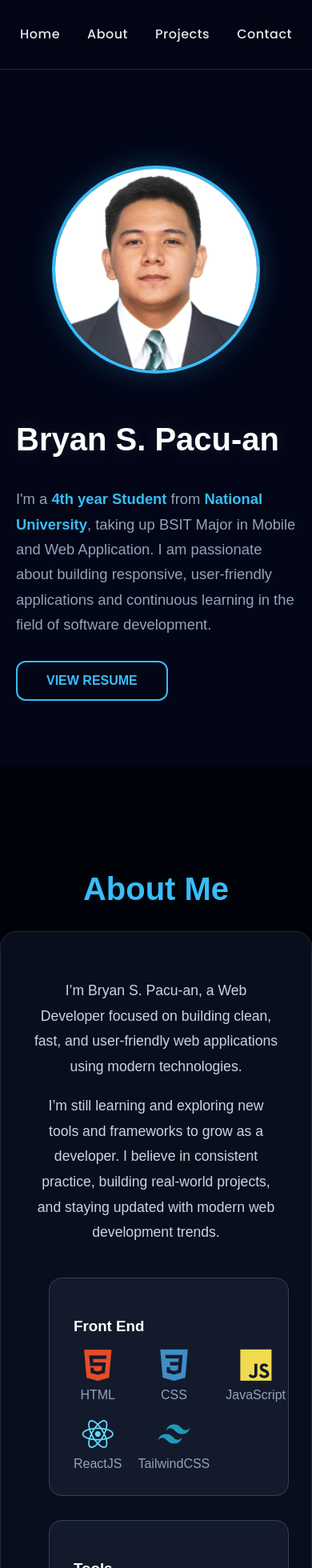
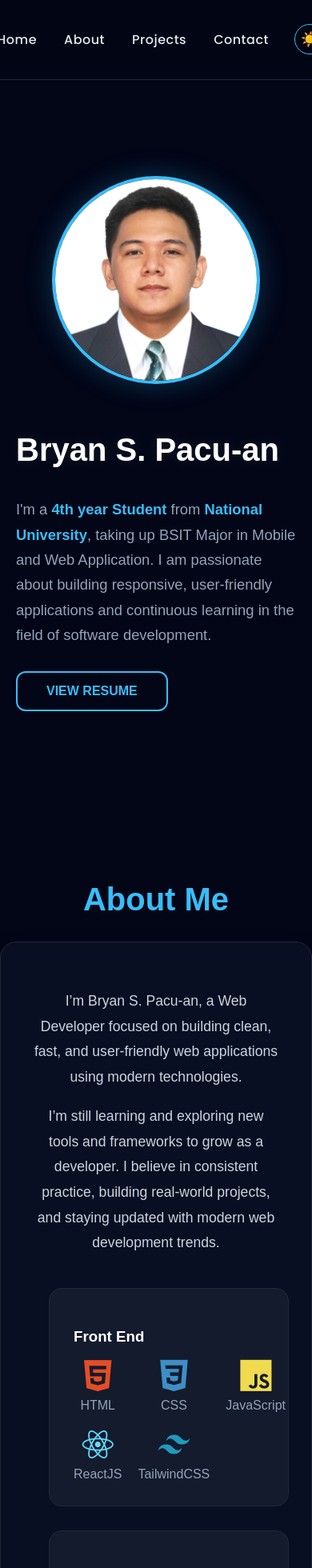
Before and after one commit to bryan-ctrl/MyportfolioZXC, a React (Vite) app: page / in a window 390 px wide. Shown: the top 1960 px of the page at 80% size. Built offline with nearby package versions, Linux system fonts and the light colour scheme.

Commit message:
Doned Light/Dark Mode

```diff
--- a/src/components/Navbar.jsx
+++ b/src/components/Navbar.jsx
@@ -1,4 +1,21 @@
+import React, { useState, useEffect } from "react";
+
 export default function Navbar() {
+  // Naka-default tayo sa Dark Mode (true)
+  const [isDarkMode, setIsDarkMode] = useState(true);
+
+  useEffect(() => {
+    if (isDarkMode) {
+      document.documentElement.setAttribute("data-theme", "dark");
+    } else {
+      document.documentElement.setAttribute("data-theme", "light");
+    }
+  }, [isDarkMode]);
+
+  const toggleTheme = () => {
+    setIsDarkMode(!isDarkMode);
+  };
+
   return (
     <nav className="nav">
       <ul className="nav-links">
@@ -6,7 +23,13 @@ export default function Navbar() {
         <li><a href="#about">About</a></li>
         <li><a href="#projects">Projects</a></li>
         <li><a href="#contact">Contact</a></li>
+        {/* Heto ang Toggle Button sa dulo */}
+        <li className="theme-toggle-li">
+          <button className="theme-toggle-btn" onClick={toggleTheme}>
+            {isDarkMode ? "☀️" : "🌙"}
+          </button>
+        </li>
       </ul>
     </nav>
-  )
+  );
 }
--- a/src/styles/app.css
+++ b/src/styles/app.css
@@ -1,24 +1,51 @@
 @import url('https://fonts.googleapis.com/css2?family=Poppins:wght@300;400;500;600;700;800&display=swap');
+
+/* ========== THEME VARIABLES ONLY ========== */
+:root {
+  --main-bg: #020617;
+  --card-bg: rgba(15, 23, 42, 0.6);
+  --box-bg: rgba(30, 41, 59, 0.5);
+  --text-primary: #ffffff;
+  --text-secondary: #e2e8f0;
+  --text-muted: #94a3b8;
+  --text-light: #cbd5e1;
+  --accent: #38bdf8;
+  --border-line: #1e293b;
+  --nav-bg: rgba(2, 6, 23, 0.9);
+}
+
+[data-theme='light'] {
+  --main-bg: #f8fafc;
+  --card-bg: #ffffff;
+  --box-bg: #f1f5f9;
+  --text-primary: #0f172a;
+  --text-secondary: #1e293b;
+  --text-muted: #475569;
+  --text-light: #334155;
+  --accent: #0284c7;
+  --border-line: #e2e8f0;
+  /* Inalis natin ang update sa --nav-bg dito para hindi magbago ang Navbar */
+}
 
 /* ========== Global & Background Setup ========== */
 * {
   box-sizing: border-box;
+  transition: background 0.3s ease, color 0.3s ease, border-color 0.3s ease;
 }
 
 body {
   margin: 0;
-  /* Lahat ay gagawing Poppins */
   font-family: 'Poppins', sans-serif;
-  color: #e2e8f0;
-  background-color: #020617;
-  /* Tinanggal ang bituin background image */
+  color: var(--text-secondary);
+  background-color: var(--main-bg);
   scroll-behavior: smooth;
 }
+
 /* Loader Screen */
 .loader-screen {
   position: fixed;
   inset: 0;
-  background: #020617;
+  background: var(--main-bg);
   display: flex;
   flex-direction: column;
   justify-content: center;
@@ -30,14 +57,14 @@ body {
   width: 60px;
   height: 60px;
   border: 5px solid rgba(56, 189, 248, 0.1);
-  border-top: 5px solid #38bdf8;
+  border-top: 5px solid var(--accent);
   border-radius: 50%;
   animation: spin 1s linear infinite;
 }
 
 .loader-text {
   margin-top: 15px;
-  color: #38bdf8;
+  color: var(--accent);
   font-weight: 600;
   letter-spacing: 1px;
 }
@@ -46,7 +73,7 @@ body {
   to { transform: rotate(360deg); }
 }
 
-/* ========== Navbar ========== */
+/* ========== Navbar (LAGING DARK) ========== */
 .nav {
   display: flex;
   justify-content: center;
@@ -54,14 +81,17 @@ body {
   padding: 15px 50px;
   position: sticky;
   top: 0;
+  /* Ginawa nating fixed dark color para hindi magbago */
   background: rgba(2, 6, 23, 0.9);
   backdrop-filter: blur(10px);
   z-index: 100;
   font-family: 'Poppins', sans-serif;
+  /* Fixed border color para sa dark background */
   border-bottom: 1px solid #1e293b;
 }
 
 .logo {
+  /* Naka-lock sa original accent color para laging litaw sa black nav */
   color: #38bdf8;
   font-weight: 700;
   font-size: 1.8rem;
@@ -71,7 +101,7 @@ body {
 }
 
 .logo:hover {
-  color: #22d3ee;
+  color: #38bdf8;
   text-shadow: 0 0 10px rgba(34, 211, 238, 0.5);
 }
 
@@ -81,10 +111,12 @@ body {
   list-style: none;
   padding: 0;
   margin-left: 40px;
+  align-items: center;
 }
 
 .nav-links a {
-  color: #e5e7eb;
+  /* Fixed light color para sa menu links */
+  color: #e2e8f0;
   text-decoration: none;
   font-weight: 500;
   font-size: 1rem;
@@ -100,20 +132,30 @@ body {
   transform: translateY(-2px);
 }
 
-/* Navbar Responsive */
-@media (max-width: 768px) {
-  .nav { flex-direction: column; padding: 15px 20px; }
-  .nav-links { margin-left: 0; margin-top: 15px; gap: 10px; }
+.theme-toggle-btn {
+  background: transparent;
+  border: 1px solid #38bdf8;
+  color: #38bdf8;
+  border-radius: 50%;
+  width: 38px;
+  height: 38px;
+  cursor: pointer;
+  display: flex;
+  align-items: center;
+  justify-content: center;
+  font-size: 1.1rem;
+  transition: all 0.3s ease;
+  margin-left: 10px;
 }
 
-/* ========== Hero Section (Full Final Build - No Cursor) ========== */
+/* ========== Hero Section ========== */
 .hero-split {
   min-height: 100vh;
   display: flex;
   align-items: center;
   justify-content: center;
   padding: 100px 10% 60px 10%;
-  background: #020617;
+  background: var(--main-bg);
   position: relative;
   overflow: hidden;
   margin: 0;
@@ -129,32 +171,25 @@ body {
   transform: translateY(-40px);
 }
 
-/* Text Container */
 .hero-content {
   flex: 1.2;
   text-align: left;
 }
 
-/* --- TYPING ANIMATION (TEXT ONLY) --- */
 .hero-name {
   font-size: 3.8rem;
-  color: #ffffff;
+  color: var(--text-primary);
   margin: 0 0 15px 0;
   font-weight: 800;
   line-height: 1.1;
   text-shadow: 0 0 20px rgba(255, 255, 255, 0.1);
-
   display: inline-block;
-  overflow: hidden;      /* Itatago ang letrang hindi pa lumalabas */
-  white-space: nowrap;   /* Pipigilan ang pag-wrap ng text */
-  width: 0;              /* Simula sa zero width */
-  border-right: none;    /* TINANGGAL ANG LINYA DITO */
-
-  /* steps(17) para sa 17 characters ng "Bryan S. Pacu-an" */
+  overflow: hidden;
+  white-space: nowrap;
+  width: 0;
   animation: typing-only 2.5s steps(17, end) forwards;
 }
 
-/* Keyframe para sa dahan-dahang paglabas ng text */
 @keyframes typing-only {
   from { width: 0; }
   to { width: 100%; }
@@ -163,17 +198,16 @@ body {
 .hero-description {
   font-size: 1.15rem;
   line-height: 1.7;
-  color: #94a3b8;
+  color: var(--text-muted);
   margin-bottom: 30px;
   max-width: 550px;
 }
 
 .hero-description strong {
-  color: #38bdf8;
+  color: var(--accent);
   font-weight: 600;
 }
 
-/* Image Container */
 .hero-img-container {
   flex: 0.8;
   display: flex;
@@ -185,7 +219,7 @@ body {
   height: 360px;
   object-fit: cover;
   border-radius: 50%;
-  border: 4px solid #38bdf8;
+  border: 4px solid var(--accent);
   box-shadow: 0 0 35px rgba(56, 189, 248, 0.25);
   transition: all 0.4s ease;
 }
@@ -194,7 +228,6 @@ body {
   transform: scale(1.05) rotate(2deg);
 }
 
-/* Buttons */
 .hero-actions {
   display: flex;
   gap: 15px;
@@ -203,62 +236,53 @@ body {
 .btn-resume {
   display: inline-block;
   padding: 14px 36px;
-  border: 2px solid #38bdf8;
+  border: 2px solid var(--accent);
   border-radius: 12px;
   background: transparent;
-  color: #38bdf8;
+  color: var(--accent);
   text-decoration: none;
   font-weight: 700;
   transition: all 0.3s ease;
 }
 
 .btn-resume:hover {
-  background: #38bdf8;
-  color: #020617;
+  background: var(--accent);
+  color: var(--main-bg);
   transform: translateY(-3px);
 }
 
-/* Responsive */
-@media (max-width: 968px) {
-  .hero-split { min-height: auto; padding: 120px 20px 80px 20px; }
-  .hero-container { flex-direction: column-reverse; text-align: center; transform: translateY(0); }
-  .hero-name { font-size: 2.5rem; } /* Adjusted for mobile typing space */
-  .hero-img-container { justify-content: center; }
-  .hero-profile-pic { width: 260px; height: 260px; }
-}
 /* ========== About Section ========== */
 .about {
   padding: 100px 0;
-  background: rgba(2, 6, 23, 0.5);
+  background: var(--main-bg);
 }
 
 .about-card {
-  background: rgba(15, 23, 42, 0.6);
+  background: var(--card-bg);
   backdrop-filter: blur(5px);
-  border: 1px solid #1e293b;
+  border: 1px solid var(--border-line);
   border-radius: 20px;
   padding: 40px;
   max-width: 850px;
   margin: 0 auto;
-  box-shadow: 0 10px 30px rgba(0,0,0,0.5);
+  box-shadow: 0 10px 30px rgba(0,0,0,0.1);
 }
 
 .section-title {
   text-align: center;
   font-size: 2.5rem;
   margin-bottom: 30px;
-  color: #38bdf8;
+  color: var(--accent);
   font-weight: 700;
 }
 
 .about-text {
   font-size: 1.1rem;
   line-height: 1.8;
-  color: #cbd5e1;
+  color: var(--text-light);
   text-align: center;
 }
 
-/* Skills & Tools */
 .about-grids {
   display: grid;
   grid-template-columns: repeat(auto-fit, minmax(300px, 1fr));
@@ -269,8 +293,8 @@ body {
 }
 
 .info-box {
-  background: rgba(30, 41, 59, 0.5);
-  border: 1px solid #334155;
+  background: var(--box-bg);
+  border: 1px solid var(--border-line);
   border-radius: 16px;
   padding: 30px;
   transition: all 0.3s ease;
@@ -278,8 +302,7 @@ body {
 
 .info-box:hover {
   transform: translateY(-5px);
-  border-color: #38bdf8;
-  background: rgba(30, 41, 59, 0.8);
+  border-color: var(--accent);
 }
 
 .icon-grid {
@@ -292,20 +315,19 @@ body {
   display: flex;
   flex-direction: column;
   align-items: center;
-  color: #94a3b8;
+  color: var(--text-muted);
   transition: color 0.3s;
 }
 
-.icon-item:hover { color: #38bdf8; }
-
+.icon-item:hover { color: var(--accent); }
 .icon-item i { font-size: 2.5rem; margin-bottom: 8px; }
 
-/* ========== Projects Section Fix ========== */
+/* ========== Projects Section ========== */
 #projects {
-  /* Heto ang solusyon: 100px na gap para sa sticky navbar */
   scroll-margin-top: 100px;
   padding: 60px 0;
   width: 100%;
+  background: var(--main-bg);
 }
 
 .section-header {
@@ -323,49 +345,46 @@ body {
 }
 
 .project-card {
-  background: rgba(15, 23, 42, 0.6);
+  background: var(--card-bg);
   backdrop-filter: blur(12px);
-  border: 1px solid rgba(255, 255, 255, 0.1);
+  border: 1px solid var(--border-line);
   border-radius: 24px;
   overflow: hidden;
   transition: all 0.4s ease;
   display: flex;
   flex-direction: column;
-  padding: 30px; /* Binawasan ng konti para mas compact */
+  padding: 30px;
 }
 
 .project-image-wrapper {
   width: 100%;
   border-radius: 16px;
-  background: #0f172a;
+  background: var(--main-bg);
   position: relative;
   cursor: pointer;
   padding: 10px;
   box-sizing: border-box;
-  border: 1px solid rgba(56, 189, 248, 0.2);
+  border: 1px solid var(--border-line);
   overflow: hidden;
 }
 
 .project-image {
   width: 100%;
   aspect-ratio: 16 / 9;
-  /* 'contain' para hindi maputol ang screenshot mo */
   object-fit: contain;
   border-radius: 12px;
   display: block;
-  /* Fix sa transition typo */
   transition: opacity 0.4s ease, transform 0.4s ease;
 }
 
 .project-description {
   font-size: 0.95rem;
   line-height: 1.6;
-  color: #94a3b8;
-  margin-bottom: 10px; /* Sapat na gap sa dulo ng card */
+  color: var(--text-muted);
+  margin-bottom: 10px;
   text-align: left;
 }
 
-/* Slide animation tuwing magki-click ng image */
 .slide-animation {
   animation: imgFadeIn 0.5s ease-in-out;
 }
@@ -385,11 +404,12 @@ body {
   z-index: 10;
 }
 
-/* ========== Footer Section ========== */
+/* ========== Footer Section (LAGING DARK) ========== */
 .footer-section {
   padding: 40px 20px;
+  /* Fixed dark blue-black background */
   background: #020617;
-  border-top: 1px solid rgba(56, 189, 248, 0.1);
+  border-top: 1px solid #1e293b;
   text-align: center;
   position: relative;
 }
@@ -406,6 +426,7 @@ body {
 }
 
 .footer-title {
+  /* Fixed white color */
   color: #ffffff;
   font-size: 1.5rem;
   font-weight: 800;
@@ -414,6 +435,7 @@ body {
 }
 
 .footer-subtitle {
+  /* Fixed grey color */
   color: #94a3b8;
   font-size: 0.9rem;
   margin-bottom: 25px;
@@ -430,13 +452,14 @@ body {
 }
 
 .footer-section a {
+  /* Fixed dark theme colors for social buttons */
   color: #94a3b8;
   font-size: 1.2rem;
   transition: all 0.3s ease;
   display: inline-block;
   padding: 10px;
-  background: rgba(30, 41, 59, 0.3);
-  border: 1px solid rgba(255, 255, 255, 0.05);
+  background: rgba(30, 41, 59, 0.5);
+  border: 1px solid #1e293b;
   border-radius: 12px;
 }
 
@@ -444,7 +467,7 @@ body {
   color: #38bdf8;
   background: rgba(56, 189, 248, 0.1);
   transform: translateY(-5px);
-  border-color: rgba(56, 189, 248, 0.4);
+  border-color: #38bdf8;
 }
 
 .footer-bottom {
@@ -453,12 +476,17 @@ body {
   font-size: 0.8rem;
 }
 
-/* Utility Animations */
-@keyframes spin {
-  to { transform: rotate(360deg); }
+/* Navbar Responsive */
+@media (max-width: 768px) {
+  .nav { flex-direction: column; padding: 15px 20px; }
+  .nav-links { margin-left: 0; margin-top: 15px; gap: 10px; }
 }
 
-@keyframes bounce {
-  0%, 100% { transform: translateY(0); }
-  50% { transform: translateY(-10px); }
+/* Responsive Fix for Hero */
+@media (max-width: 968px) {
+  .hero-split { min-height: auto; padding: 120px 20px 80px 20px; }
+  .hero-container { flex-direction: column-reverse; text-align: center; transform: translateY(0); }
+  .hero-name { font-size: 2.5rem; }
+  .hero-img-container { justify-content: center; }
+  .hero-profile-pic { width: 260px; height: 260px; }
 }
```
